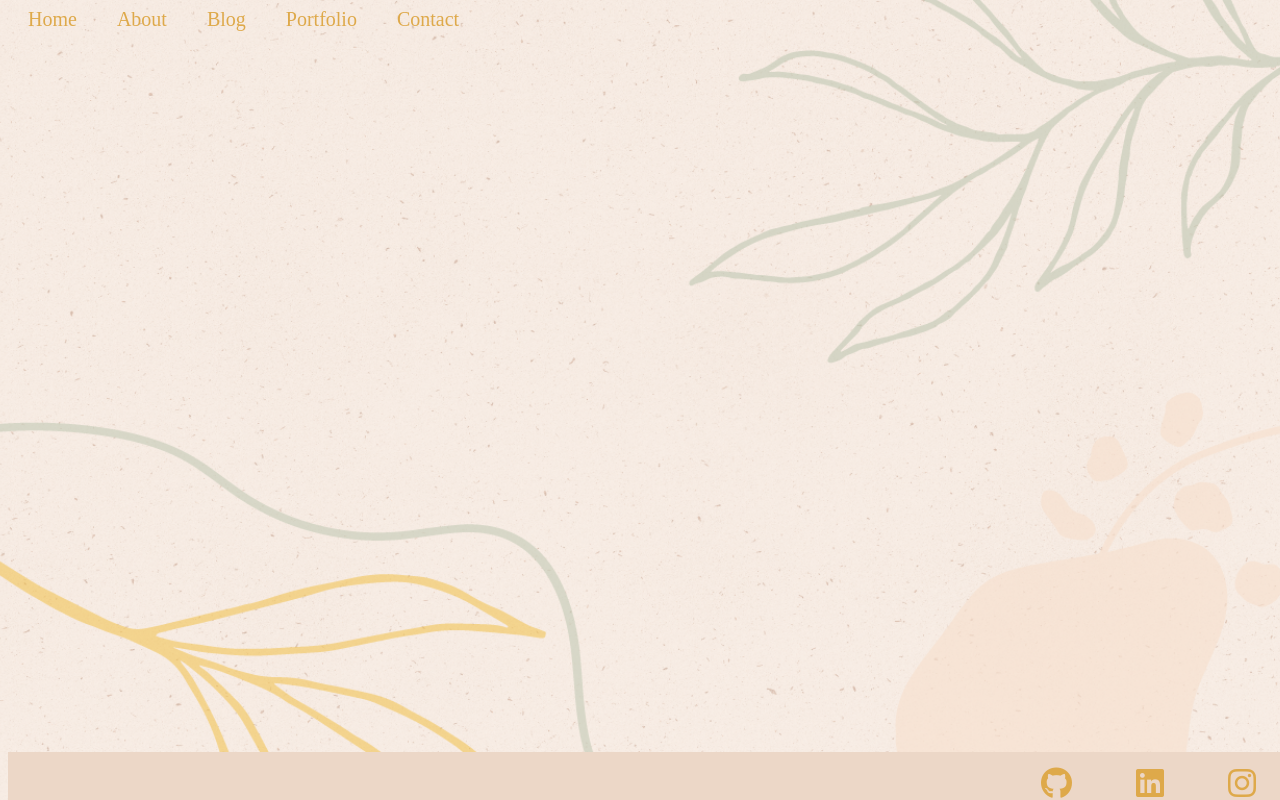
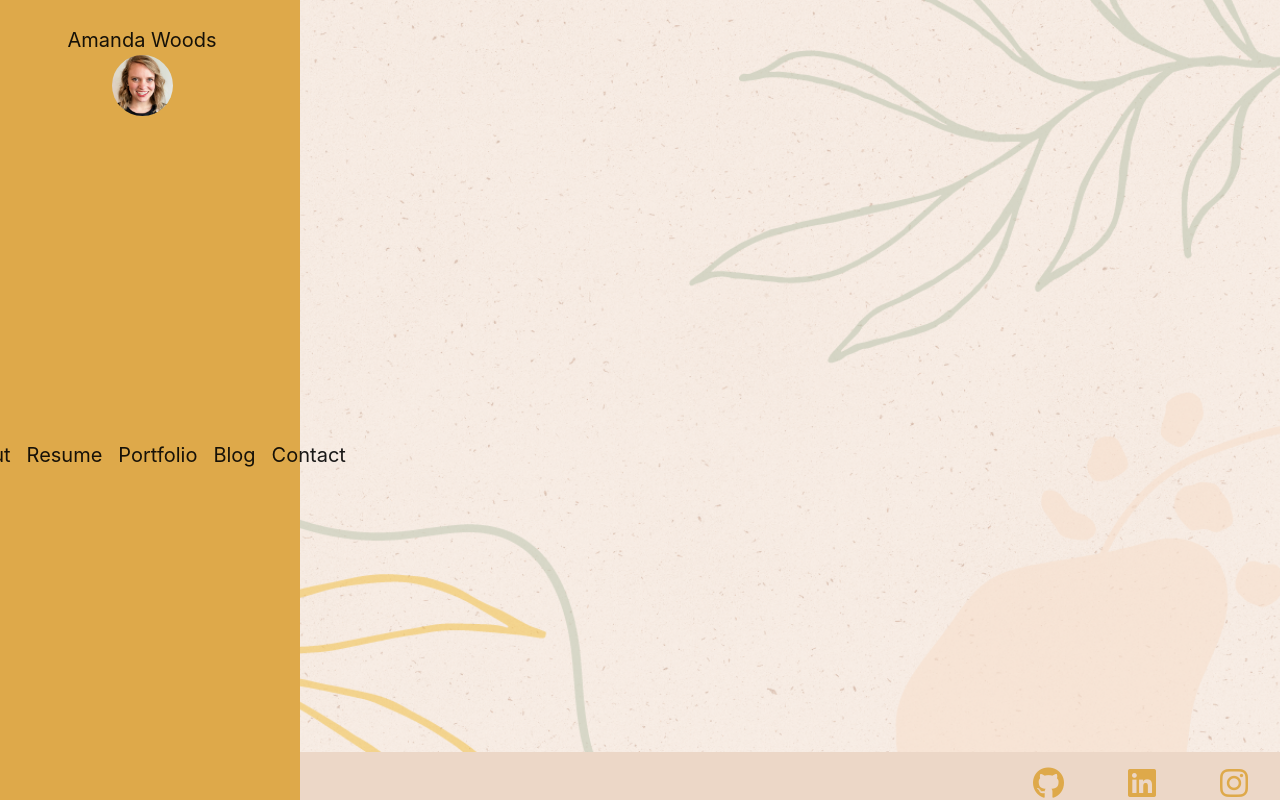
Before and after one commit to amandagwoods/amandagwoods.github.io, a PHP site: page / in a window 1280 px wide; the page is wider, and only the part inside the window is pictured. Run offline with PHP 8.4, Linux system fonts and the light colour scheme; some libraries are stand-ins or nearby versions.

Commit message:
working on new nav bar

```diff
--- a/css/website.css
+++ b/css/website.css
@@ -9,6 +9,7 @@
     background-attachment: fixed;
     background-size: cover;
     background-color: #eee1d8;
+    margin: 0;
 }
 ul{
     list-style: none;
@@ -19,11 +20,32 @@
     box-sizing: border-box;
 }
 
+#sideNav{
+    background-color: #dea94a !important;
+    text-decoration: none;
+    color: #eee1d8;
+    padding: 1em;
+    font-size: 1.25em;
+    text-align: center;
+    position: fixed;
+    top: 0;
+    left:0;
+    display: flex;
+    flex-direction: column;
+    width: 15em;
+    height: 100vh;
+}
+
+{
+
+}
 nav > ul > li > a{
     text-decoration: none;
-    color: #dea94a;
+    color: #eee1d8;
     padding: 1em;
     font-size: 1.25em;
+    background-color: #dea94a;
+    text-align: center;
 }
 
 nav > ul > li > a:hover{
@@ -31,8 +53,9 @@
     color: #eee1d8;
     padding: 1em;
     font-size: 1.25em;
-    background-color: #dea94a;
+    background-color: #cbc9b9;
     text-align: center;
+    border-radius: 5px;
 }
 footer{
     bottom: 0;
--- a/index.html
+++ b/index.html
@@ -2,23 +2,42 @@
 <html lang="en">
 <head>
     <meta charset="UTF-8">
-    <title>hello world</title>
+    <title>Amanda Woods</title>
     <script src="https://kit.fontawesome.com/cd9524eefd.js" crossorigin="anonymous"></script>
+    <link rel="stylesheet" href="https://stackpath.bootstrapcdn.com/bootstrap/4.5.2/css/bootstrap.min.css" integrity="sha384-JcKb8q3iqJ61gNV9KGb8thSsNjpSL0n8PARn9HuZOnIxN0hoP+VmmDGMN5t9UJ0Z" crossorigin="anonymous">
     <link rel="stylesheet" href="css/website.css">
 </head>
 <body>
 
-    <header>
-        <nav>
-            <ul>
-                <li><a href="#">Home</a></li>
-                <li><a href="#">About</a></li>
-                <li><a href="#">Blog</a></li>
-                <li><a href="#">Portfolio</a></li>
-                <li><a href="#">Contact</a></li>
-            </ul>
-        </nav>
-    </header>
+<nav class="navbar navbar-expand-lg navbar-light bg-primary fixed-top " id="sideNav">
+    <a class="navbar-brand js-scroll-trigger" href="#page-top"
+        <span class="d-block d-lg-none"> Amanda Woods</span>
+        <span class="d-none d-lg-block">
+            <img class="img-fluid img-profile rounded-circle mx-auto mb-2 w-25" src="image/headshot%20.png" alt="headshot">
+            </span>
+    </a>
+    <button class="navbar-toggler collapsed" type="button" data-toggle="collapse" data-target="#navbarSupportedContent" aria-controls="navbarSupportedContent" aria-expanded="false" aria-label="Toggle navigation">
+        <span class="navbar-toggler-icon"></span>
+    </button>
+    <div class="collapse navbar-collapse" id="navbarSupportedContent">
+        <ul class="navbar-nav">
+            <li class="nav-item">
+                <a class="nav-link js-scroll-trigger active" href="#about">About <span class="sr-only">(current)</span></a>
+            </li>
+            <li class="nav-item">
+                <a class="nav-link js-scroll-trigger active" href="#resume">Resume</a>
+            </li>
+            <li class="nav-item">
+                <a class="nav-link js-scroll-trigger active" href="#portfolio">Portfolio</a>
+            </li>
+            <li class="nav-item">
+                <a class="nav-link js-scroll-trigger active" href="#blog">Blog</a>
+            </li>
+            <li class="nav-item">
+                <a class="nav-link js-scroll-trigger active" href="#contact">Contact</a>
+            </li>
+        </ul>
+</nav>
 
     <footer>
         <div id="social-links">
@@ -29,5 +48,9 @@
             </ul>
         </div>
     </footer>
+
+<script src="https://code.jquery.com/jquery-3.5.1.slim.min.js" integrity="sha384-DfXdz2htPH0lsSSs5nCTpuj/zy4C+OGpamoFVy38MVBnE+IbbVYUew+OrCXaRkfj" crossorigin="anonymous"></script>
+<script src="https://cdn.jsdelivr.net/npm/popper.js@1.16.1/dist/umd/popper.min.js" integrity="sha384-9/reFTGAW83EW2RDu2S0VKaIzap3H66lZH81PoYlFhbGU+6BZp6G7niu735Sk7lN" crossorigin="anonymous"></script>
+<script src="https://stackpath.bootstrapcdn.com/bootstrap/4.5.2/js/bootstrap.min.js" integrity="sha384-B4gt1jrGC7Jh4AgTPSdUtOBvfO8shuf57BaghqFfPlYxofvL8/KUEfYiJOMMV+rV" crossorigin="anonymous"></script>
 </body>
 </html>
```
Also changed, not shown: image/headshot .png (added).
